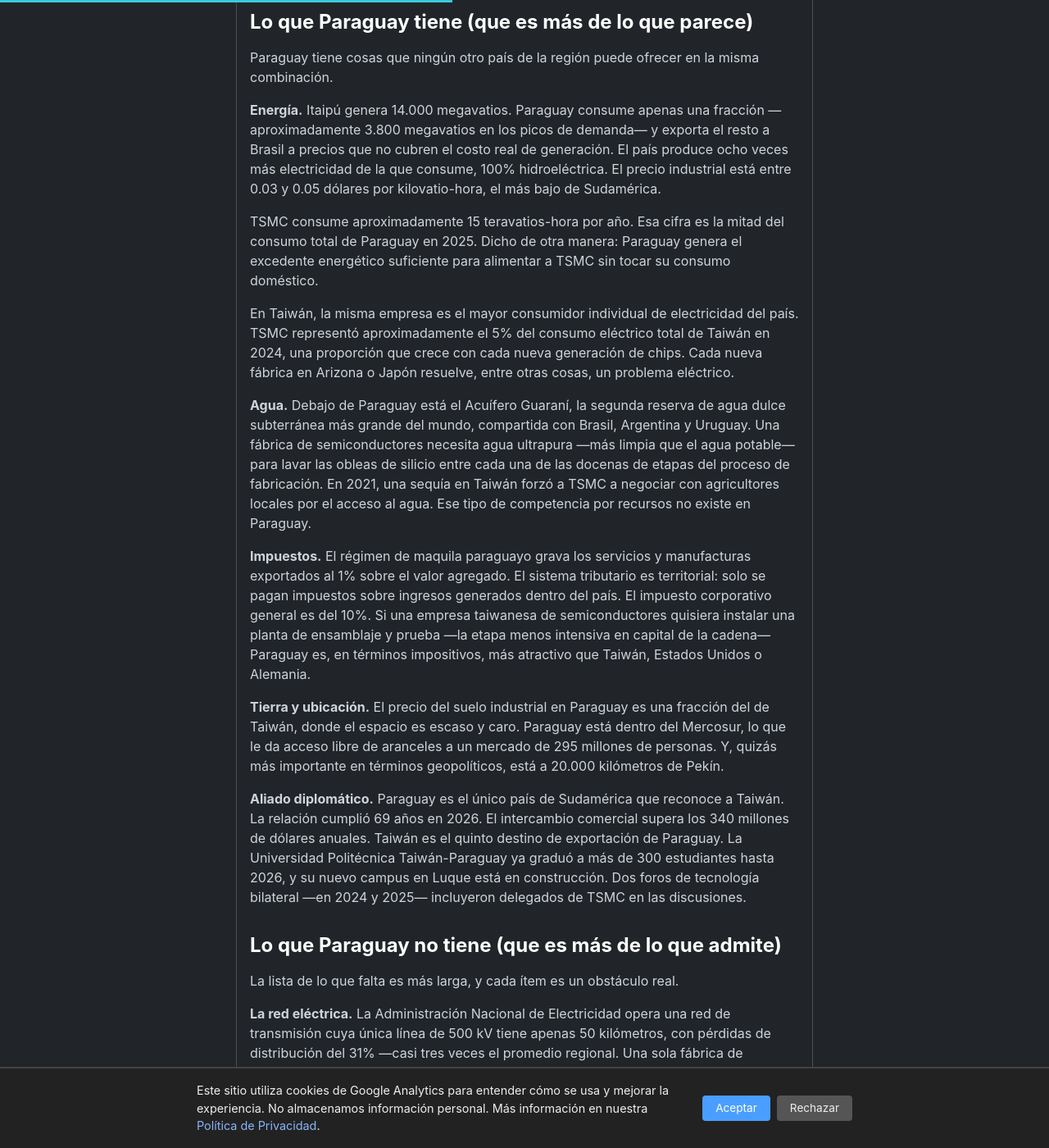
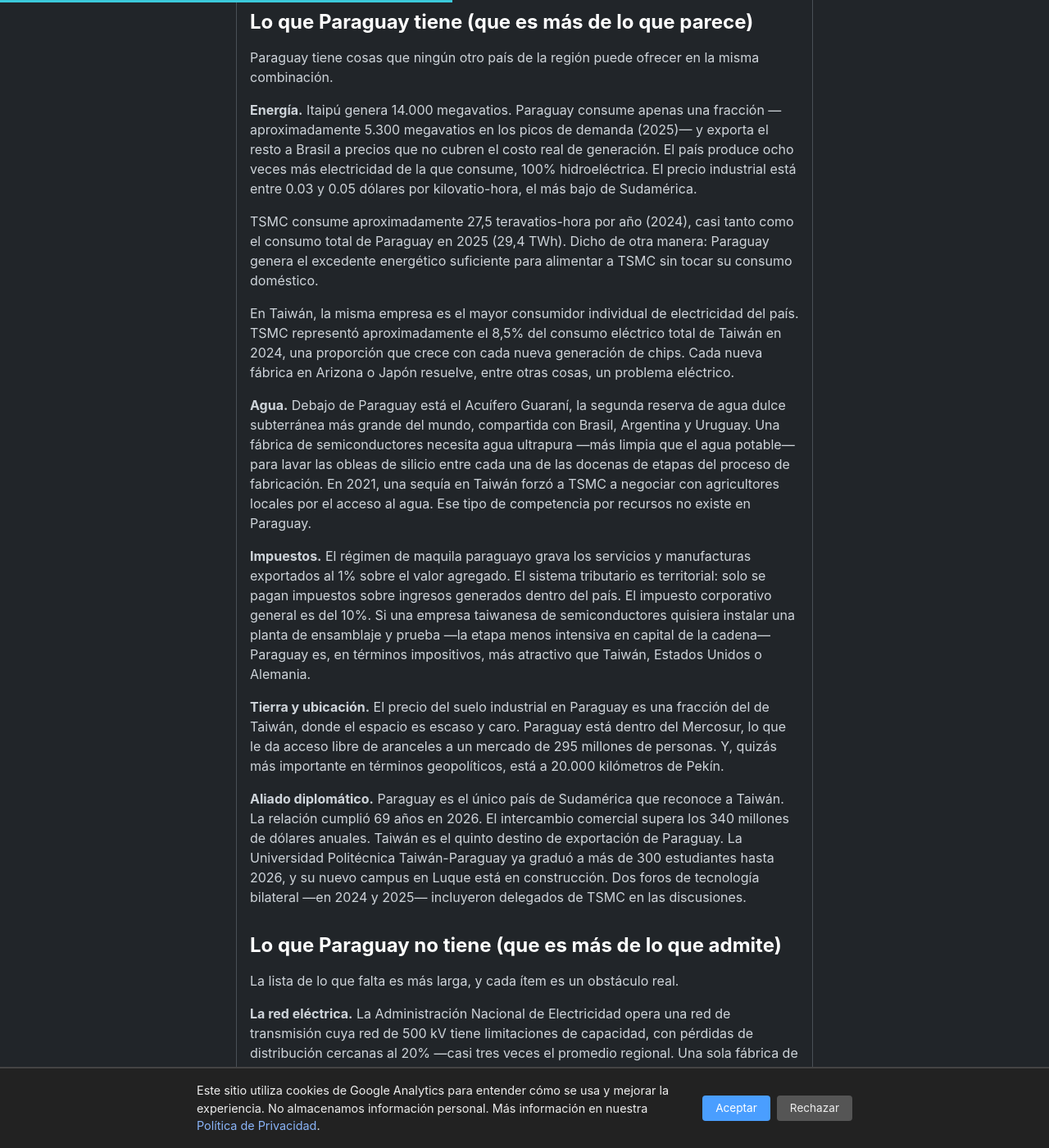
Before and after one commit to miravosqueinteresante/muchotexto.net, a Jekyll site: the page built from _posts/2026-07-14-semiconductores-taiwan-paraguay.md, in a window 1280 px wide and 1400 px high, scrolled down 2331 px. Shown: the whole window at 82% size. Built offline with Jekyll 4.4.1, drawn with Linux system fonts in a browser that asks for light colours.

Commit message:
fix(semiconductores): 500kV red (no 50km), TSMC 27.5TWh (no 15), pico 5300MW, TSMC 8.5% Taiwán

```diff
--- a/_posts/2026-07-14-semiconductores-taiwan-paraguay.md
+++ b/_posts/2026-07-14-semiconductores-taiwan-paraguay.md
@@ -42,11 +42,11 @@
 
 Paraguay tiene cosas que ningún otro país de la región puede ofrecer en la misma combinación.
 
-**Energía.** Itaipú genera 14.000 megavatios. Paraguay consume apenas una fracción —aproximadamente 3.800 megavatios en los picos de demanda— y exporta el resto a Brasil a precios que no cubren el costo real de generación. El país produce ocho veces más electricidad de la que consume, 100% hidroeléctrica. El precio industrial está entre 0.03 y 0.05 dólares por kilovatio-hora, el más bajo de Sudamérica.
+**Energía.** Itaipú genera 14.000 megavatios. Paraguay consume apenas una fracción —aproximadamente 5.300 megavatios en los picos de demanda (2025)— y exporta el resto a Brasil a precios que no cubren el costo real de generación. El país produce ocho veces más electricidad de la que consume, 100% hidroeléctrica. El precio industrial está entre 0.03 y 0.05 dólares por kilovatio-hora, el más bajo de Sudamérica.
 
-TSMC consume aproximadamente 15 teravatios-hora por año. Esa cifra es la mitad del consumo total de Paraguay en 2025. Dicho de otra manera: Paraguay genera el excedente energético suficiente para alimentar a TSMC sin tocar su consumo doméstico.
+TSMC consume aproximadamente 27,5 teravatios-hora por año (2024), casi tanto como el consumo total de Paraguay en 2025 (29,4 TWh). Dicho de otra manera: Paraguay genera el excedente energético suficiente para alimentar a TSMC sin tocar su consumo doméstico.
 
-En Taiwán, la misma empresa es el mayor consumidor individual de electricidad del país. TSMC representó aproximadamente el 5% del consumo eléctrico total de Taiwán en 2024, una proporción que crece con cada nueva generación de chips. Cada nueva fábrica en Arizona o Japón resuelve, entre otras cosas, un problema eléctrico.
+En Taiwán, la misma empresa es el mayor consumidor individual de electricidad del país. TSMC representó aproximadamente el 8,5% del consumo eléctrico total de Taiwán en 2024, una proporción que crece con cada nueva generación de chips. Cada nueva fábrica en Arizona o Japón resuelve, entre otras cosas, un problema eléctrico.
 
 **Agua.** Debajo de Paraguay está el Acuífero Guaraní, la segunda reserva de agua dulce subterránea más grande del mundo, compartida con Brasil, Argentina y Uruguay. Una fábrica de semiconductores necesita agua ultrapura —más limpia que el agua potable— para lavar las obleas de silicio entre cada una de las docenas de etapas del proceso de fabricación. En 2021, una sequía en Taiwán forzó a TSMC a negociar con agricultores locales por el acceso al agua. Ese tipo de competencia por recursos no existe en Paraguay.
 
@@ -60,7 +60,7 @@
 
 La lista de lo que falta es más larga, y cada ítem es un obstáculo real.
 
-**La red eléctrica.** La Administración Nacional de Electricidad opera una red de transmisión cuya única línea de 500 kV tiene apenas 50 kilómetros, con pérdidas de distribución del 31% —casi tres veces el promedio regional. Una sola fábrica de semiconductores de vanguardia consume entre 100 y 400 megavatios de potencia constante, sin interrupciones. La red de ANDE no puede garantizar ese suministro. No es un problema de generación —Paraguay genera de sobra— sino de transmisión: la electricidad está en Itaipú, a 300 kilómetros de Asunción, y [la red de transmisión de Paraguay]({% post_url 2026-07-08-red-electrica-paraguay-ia %}) no tiene líneas de 500 kilovoltios que la lleven a donde se necesitaría.
+**La red eléctrica.** La Administración Nacional de Electricidad opera una red de transmisión cuya red de 500 kV tiene limitaciones de capacidad, con pérdidas de distribución cercanas al 20% —casi tres veces el promedio regional. Una sola fábrica de semiconductores de vanguardia consume entre 100 y 400 megavatios de potencia constante, sin interrupciones. La red de ANDE no puede garantizar ese suministro. No es un problema de generación —Paraguay genera de sobra— sino de transmisión: la electricidad está en Itaipú, a 300 kilómetros de Asunción, y [la red de transmisión de Paraguay]({% post_url 2026-07-08-red-electrica-paraguay-ia %}) no tiene líneas de 500 kilovoltios que la lleven a donde se necesitaría.
 
 **Cero fuerza laboral especializada.** Paraguay no tiene una sola planta de manufactura electrónica. No hay ingenieros con experiencia en procesos de fabricación de semiconductores. No hay técnicos que sepan operar equipos de litografía, deposición química o grabado por plasma. La Universidad Politécnica Taiwán-Paraguay ofrece cuatro programas de ingeniería —todos importantes— pero ninguno específicamente en microelectrónica o ciencia de materiales. La comparación es brutal: TSMC emplea más de 80.000 personas, la mayoría ingenieros con maestrías y doctorados. Paraguay produce entre 400 y 600 graduados en informática por año, en todas las universidades del país juntas.
 
@@ -125,7 +125,7 @@
       "name": "¿Qué necesita Paraguay para atraer inversión en semiconductores?",
       "acceptedAnswer": {
         "@type": "Answer",
-        "text": "Paraguay necesitaría tres cosas: una línea de transmisión eléctrica dedicada desde Itaipú que garantice suministro ininterrumpido (la red de ANDE tiene solo 50 km de líneas de 500 kV y 31% de pérdidas), un programa de formación técnica en microelectrónica en alianza con la Universidad Politécnica Taiwán-Paraguay, y un acuerdo bilateral con Taiwán con incentivos específicos para la industria de semiconductores —más allá de los centros de datos. Ninguna de estas condiciones existe actualmente."
+        "text": "Paraguay necesitaría tres cosas: una línea de transmisión eléctrica dedicada desde Itaipú que garantice suministro ininterrumpido (la red de ANDE tiene pérdidas de distribución cercanas al 20%), un programa de formación técnica en microelectrónica en alianza con la Universidad Politécnica Taiwán-Paraguay, y un acuerdo bilateral con Taiwán con incentivos específicos para la industria de semiconductores —más allá de los centros de datos. Ninguna de estas condiciones existe actualmente."
       }
     }
   ]
```
